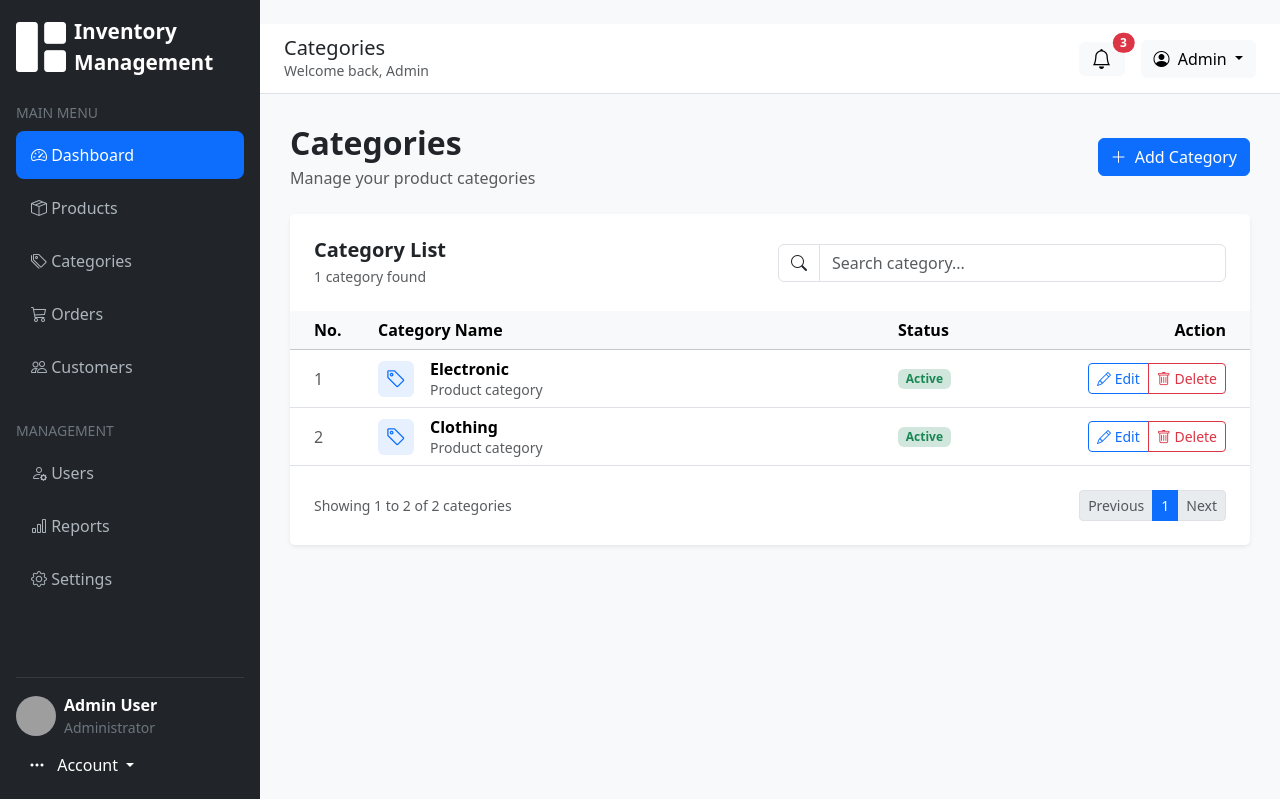
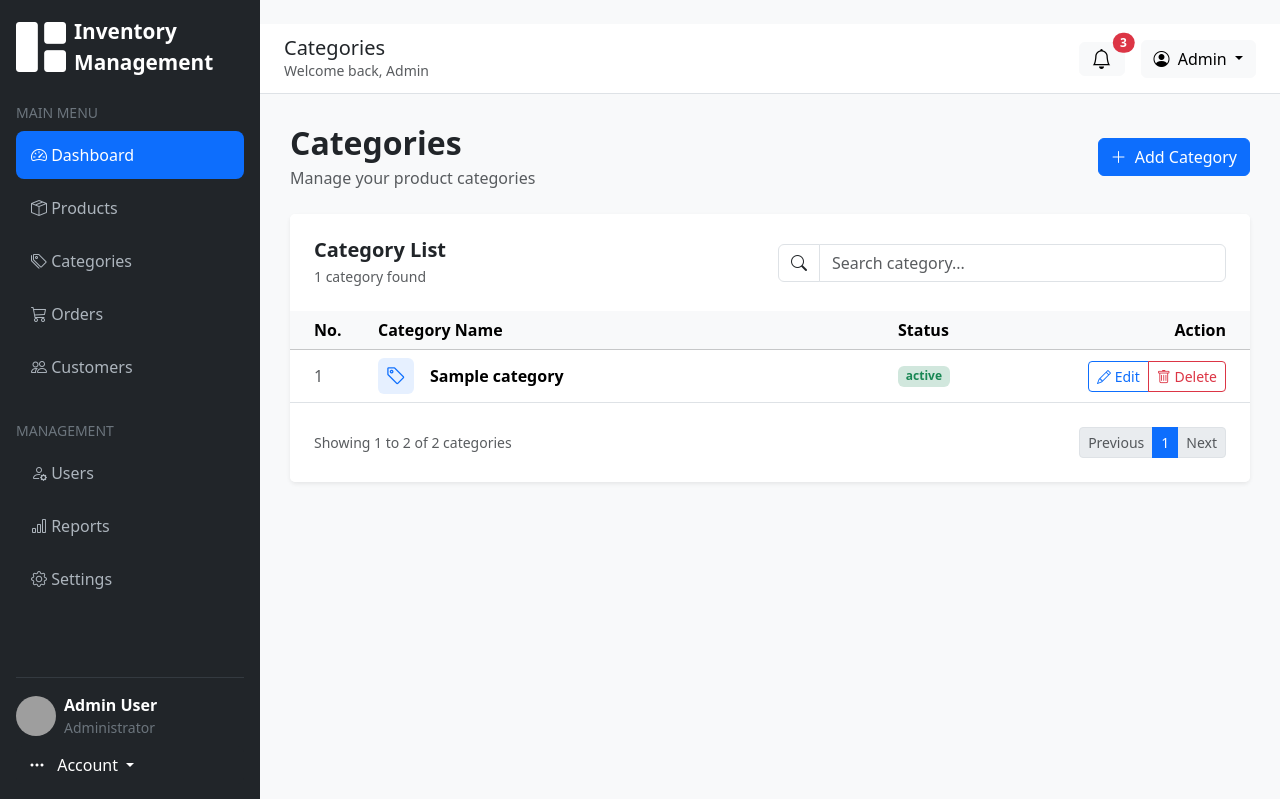
Before and after one commit to Bunchhorng/flask_crud_inventory, a Flask app: page /category in a window 1280 px wide. Shown: the top 799 px of the page. Run offline with Flask 3, Linux system fonts and the light colour scheme; tables that the repository leaves empty or names only in its code hold one stand-in row (values such as "Sample post"); grey boxes are pictures that could not be loaded.

Commit message:
get all category show in category/index.html

```diff
--- a/app.py
+++ b/app.py
@@ -8,9 +8,15 @@ def dashboard():
     return render_template('layout/base.html')
 
 
-@app.route('/category')
+@app.route('/category', methods = ['GET', 'POST'])
 def index_category():
-    return render_template('category/index.html')
+    db =  connectDB()
+    cursor = db.cursor()
+    cursor.execute('SELECT * FROM categories')
+    categories = cursor.fetchall()
+    db.commit()
+    cursor.close()
+    return render_template('category/index.html', categories=categories)
 
 
 @app.route('/category/create', methods = ['GET', 'POST'])
--- a/templates/category/index.html
+++ b/templates/category/index.html
@@ -60,8 +60,9 @@ endblock %} {% block page_title %} Categories {% endblock %} {% block content %}
       </thead>
 
       <tbody>
+        {% for cat in categories %}
         <tr>
-          <td class="ps-4 text-muted">1</td>
+          <td class="ps-4 text-muted">{{ loop.index }}</td>
 
           <td>
             <div class="d-flex align-items-center">
@@ -72,55 +73,13 @@ endblock %} {% block page_title %} Categories {% endblock %} {% block content %}
               </div>
 
               <div>
-                <div class="fw-semibold">Electronic</div>
-
-                <small class="text-muted"> Product category </small>
+                <div class="fw-semibold">{{ cat.name }}</div>
               </div>
             </div>
           </td>
 
           <td>
-            <span class="badge bg-success-subtle text-success"> Active </span>
-          </td>
-
-          <td class="text-end pe-4">
-            <div class="btn-group">
-              <a href="{{url_for('update_category')}}" class="btn btn-sm btn-outline-primary" title="Edit">
-                <i class="bi bi-pencil"></i>
-                Edit
-              </a>
-
-              <a href="" class="btn btn-sm btn-outline-danger" title="Delete">
-                <i class="bi bi-trash"></i>
-                Delete
-              </a>
-            </div>
-          </td>
-        </tr>
-
-        <!-- Example second row -->
-
-        <tr>
-          <td class="ps-4 text-muted">2</td>
-
-          <td>
-            <div class="d-flex align-items-center">
-              <div
-                class="bg-primary bg-opacity-10 text-primary rounded p-2 me-3"
-              >
-                <i class="bi bi-tag fs-5"></i>
-              </div>
-
-              <div>
-                <div class="fw-semibold">Clothing</div>
-
-                <small class="text-muted"> Product category </small>
-              </div>
-            </div>
-          </td>
-
-          <td>
-            <span class="badge bg-success-subtle text-success"> Active </span>
+            <span class="badge bg-success-subtle text-success"> {{ cat.status }} </span>
           </td>
 
           <td class="text-end pe-4">
@@ -137,6 +96,7 @@ endblock %} {% block page_title %} Categories {% endblock %} {% block content %}
             </div>
           </td>
         </tr>
+        {% endfor %}
       </tbody>
     </table>
   </div>
```
